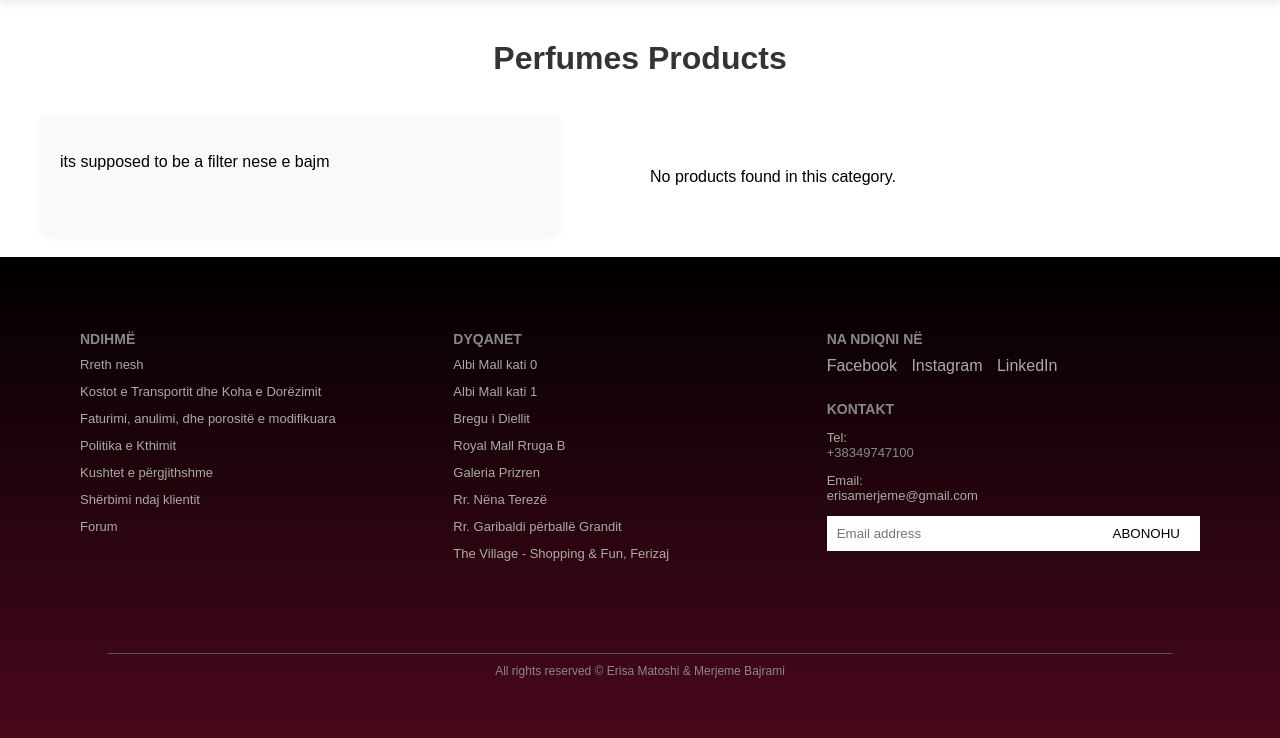
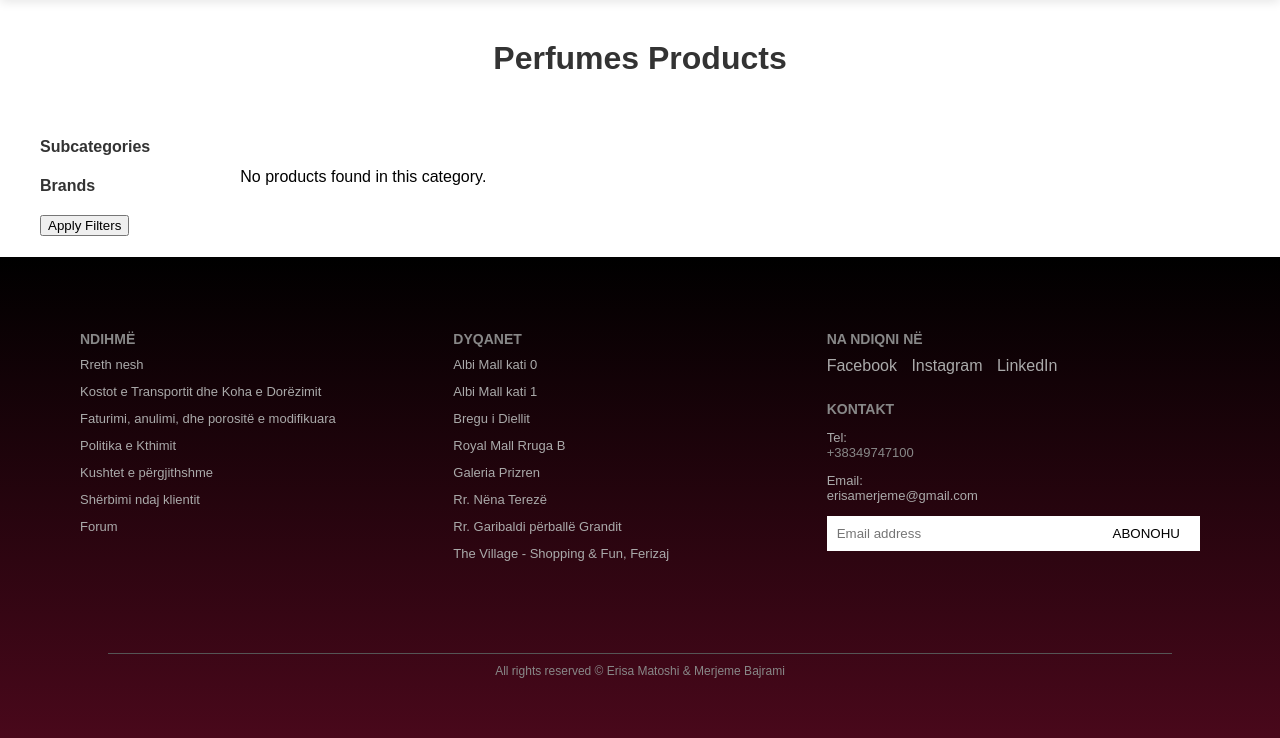
Before and after one commit to erisa1111/E-commerce, a PHP site: page /products_by_category.php?category=Perfumes in a window 1280 px wide. Shown: the part 128-866 px from the top of the page. Run offline with PHP 8.4, Linux system fonts and the light colour scheme; the visitor is signed in with stand-in values (Sample User, id 1); tables that the repository leaves empty or names only in its code hold one stand-in row (values such as "Sample post").

Commit message:
filteri edhe disa ndryshime ne dizajn

```diff
--- a/css/category_products.css
+++ b/css/category_products.css
@@ -9,12 +9,26 @@
 }
 
 .product-filter {
-    width: 40%;
-    background: #f9f9f9;
-    padding: 20px;
-    border-radius: 10px;
-    box-shadow: 0 0 8px rgba(0,0,0,0.05);
-    overflow: auto;
+    width: 250px;
+    border: 1px solid #ccc;
+    padding: 15px;
+    background-color: #f9f9f9;
+}
+
+.filter-section {
+    margin-bottom: 20px;
+}
+
+.filter-section h4 {
+    margin-bottom: 10px;
+    font-size: 16px;
+    color: #333;
+}
+
+.product-grid {
+    display: grid;
+    grid-template-columns: repeat(auto-fill, minmax(200px, 1fr));
+    gap: 20px;
 }
 
 .product-grid-scrollable {
@@ -31,8 +45,6 @@
     max-width: 900px;
     padding-left: 50px;
     padding-right: 50px;
-
-    /* Optional: keep a bit of top and bottom padding */
     padding-top: 15px;
     padding-bottom: 15px;
 }
--- a/home.php
+++ b/home.php
@@ -53,8 +53,8 @@ $user = $stmt->fetch(PDO::FETCH_ASSOC);
 
     <!-- Cosmetics Intro -->
     <section class="cosmetics-intro">
-        <h2>Enhance Your Natural Beauty</h2>
-        <p>Explore premium beauty brands and products tailored to your unique glow. We bring the best of skincare, makeup, and more to your fingertips.</p>
+       <h2>Enhance Your Natural Beauty</h2>
+       <p>Explore a wide range of premium beauty brands and products designed to enhance your natural radiance. Whether you're looking for rejuvenating skincare, luxurious makeup, or effective hair care solutions, we offer the best products tailored to your unique beauty needs. Our collection features top-rated brands that prioritize quality, innovation, and sustainability. Embrace the glow within you with the help of our carefully curated selection of beauty essentials. Discover products that not only nourish your skin but also elevate your confidence and well-being. With every product, we strive to provide you with the ultimate beauty experience, bringing you the best of skincare, makeup, and personal care, all in one place. Your beauty journey begins here with us!</p>
     </section>
 
     <!-- Brands Section -->
--- a/index.php
+++ b/index.php
@@ -42,8 +42,8 @@ if (isset($_SESSION['user_id'])) {
 
     <!-- Cosmetics Intro -->
     <section class="cosmetics-intro">
-        <h2>Enhance Your Natural Beauty</h2>
-        <p>Explore premium beauty brands and products tailored to your unique glow. We bring the best of skincare, makeup, and more to your fingertips.</p>
+       <h2>Enhance Your Natural Beauty</h2>
+       <p>Explore a wide range of premium beauty brands and products designed to enhance your natural radiance. Whether you're looking for rejuvenating skincare, luxurious makeup, or effective hair care solutions, we offer the best products tailored to your unique beauty needs. Our collection features top-rated brands that prioritize quality, innovation, and sustainability. Embrace the glow within you with the help of our carefully curated selection of beauty essentials. Discover products that not only nourish your skin but also elevate your confidence and well-being. With every product, we strive to provide you with the ultimate beauty experience, bringing you the best of skincare, makeup, and personal care, all in one place. Your beauty journey begins here with us!</p>
     </section>
 
 
--- a/products_by_category.php
+++ b/products_by_category.php
@@ -1,35 +1,66 @@
 <?php
-session_start();
+// Connect to DB
 require_once 'db_connect.php';
 
-// Get user if logged in
-$user = null;
-if (isset($_SESSION['user_id'])) {
-    try {
-        $stmt = $pdo->prepare("SELECT name, email FROM users WHERE id = ?");
-        $stmt->execute([$_SESSION['user_id']]);
-        $user = $stmt->fetch();
-    } catch (PDOException $e) {
-        error_log("Database error: " . $e->getMessage());
-    }
+// STEP 1: Get the category name from URL
+$categoryName = $_GET['category'] ?? null;
+if (!$categoryName) {
+    echo "Category not specified.";
+    exit;
 }
 
-// Get category
-$categoryName = isset($_GET['category']) ? $_GET['category'] : '';
-if (!$categoryName) {
-    die("Category not specified.");
+$selectedSub = $_GET['sub'] ?? null;
+$selectedBrand = $_GET['brand'] ?? null;
+$selectedGender = $_GET['gender'] ?? null;
+
+
+try {
+    $stmt = $pdo->prepare("SELECT DISTINCT sc.sub_name
+                           FROM sub_category sc
+                           JOIN category c ON sc.category_id = c.category_id
+                           WHERE c.category_name = ?");
+    $stmt->execute([$categoryName]);
+    $subcategories = $stmt->fetchAll(PDO::FETCH_COLUMN);
+} catch (PDOException $e) {
+    $subcategories = [];
 }
 
 try {
-    $stmt = $pdo->prepare("SELECT p.*, sc.sub_name, c.category_name
+    $stmt = $pdo->prepare("SELECT DISTINCT p.brand
                            FROM product p
                            JOIN sub_category sc ON p.subcategory_id = sc.subcategory_id
                            JOIN category c ON sc.category_id = c.category_id
                            WHERE c.category_name = ?");
     $stmt->execute([$categoryName]);
-    $products = $stmt->fetchAll(PDO::FETCH_ASSOC);
+    $brands = $stmt->fetchAll(PDO::FETCH_COLUMN);
 } catch (PDOException $e) {
-    die("Error fetching products: " . $e->getMessage());
+    $brands = [];
+}
+
+
+
+$sql = "SELECT p.* FROM product p
+        JOIN sub_category sc ON p.subcategory_id = sc.subcategory_id
+        JOIN category c ON sc.category_id = c.category_id
+        WHERE c.category_name = ?";
+$params = [$categoryName];
+
+if (!empty($selectedSub)) {
+    $sql .= " AND sc.sub_name IN (" . implode(',', array_fill(0, count($selectedSub), '?')) . ")";
+    $params = array_merge($params, $selectedSub);
+}
+
+if (!empty($selectedBrand)) {
+    $sql .= " AND p.brand IN (" . implode(',', array_fill(0, count($selectedBrand), '?')) . ")";
+    $params = array_merge($params, $selectedBrand);
+}
+
+try {
+    $stmt = $pdo->prepare($sql);
+    $stmt->execute($params);
+    $products = $stmt->fetchAll();
+} catch (PDOException $e) {
+    $products = [];
 }
 ?>
 
@@ -76,10 +107,33 @@ try {
     <h2 class="category-title"><?= htmlspecialchars($categoryName) ?> Products</h2>
 
     <div class="products-page-container">
-    <div class="product-filter">
-        <p>its supposed to be a filter nese  e bajm</p>
+    <form method="GET" action="products_by_category.php">
+        <input type="hidden" name="category" value="<?= htmlspecialchars($categoryName) ?>">
 
+        <!-- Subcategory Filter -->
+        <div class="filter-section">
+            <h4>Subcategories</h4>
+            <?php foreach ($subcategories as $sub): ?>
+                <label>
+                    <input type="checkbox" name="sub[]" value="<?= $sub ?>" <?= isset($_GET['sub']) && in_array($sub, $_GET['sub']) ? 'checked' : '' ?>>
+                    <?= $sub ?>
+                </label><br>
+            <?php endforeach; ?>
         </div>
+
+        <!-- Brand Filter -->
+        <div class="filter-section">
+            <h4>Brands</h4>
+            <?php foreach ($brands as $brand): ?>
+                <label>
+                    <input type="checkbox" name="brand[]" value="<?= $brand ?>" <?= isset($_GET['brand']) && in_array($brand, $_GET['brand']) ? 'checked' : '' ?>>
+                    <?= $brand ?>
+                </label><br>
+            <?php endforeach; ?>
+        </div>
+
+        <button type="submit">Apply Filters</button>
+    </form>
 
     <!-- Product Grid -->
     <div class="product-grid">
```
Also changed, not shown: css/styles.css (+37 -0 lines). Lines whose indentation alone changed are shown as unchanged.
